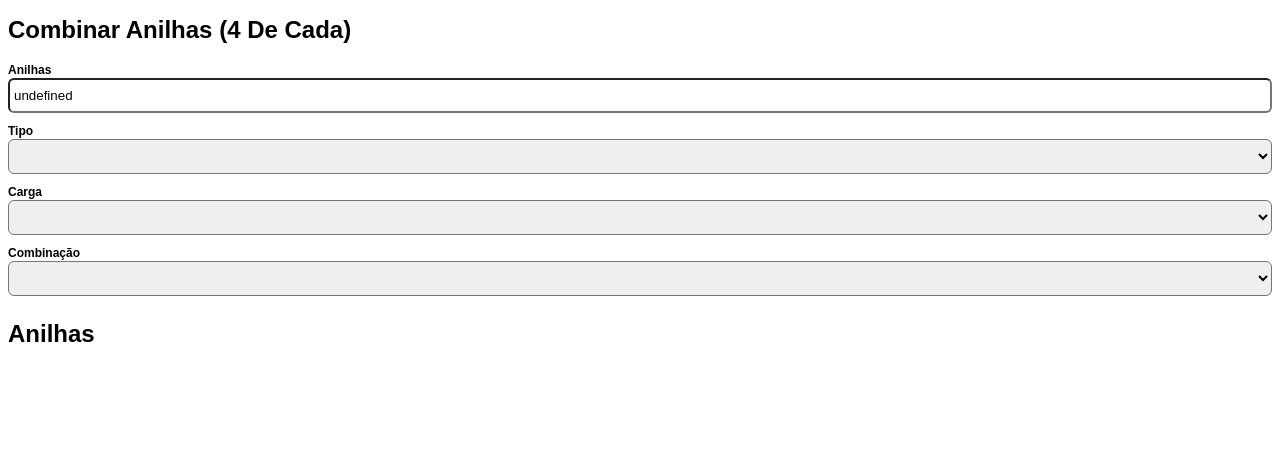
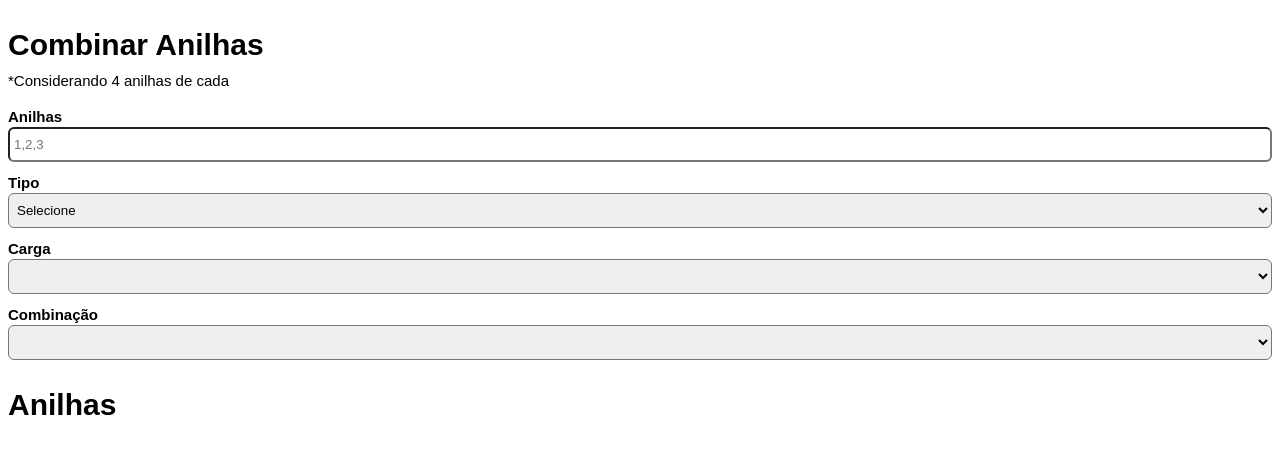
Before and after one commit to jonatasge/maromba, a website: page index.html in a window 1280 px wide. Drawn offline with Linux system fonts and the light colour scheme.

Commit message:
feat: many improvements

```diff
--- a/index.html
+++ b/index.html
@@ -1,9 +1,15 @@
 <!DOCTYPE html>
-<html>
+<html lang="pt-br">
   <head>
     <title>Maromba</title>
+
     <meta name="viewport" content="width=device-width, initial-scale=1.0" />
+    <meta name="description" content="Maromba">
+
+    <link rel="shortcut icon" href="assets/icon-256.png" type="image/x-icon">
     <link rel="stylesheet" href="style.css" />
+    <link rel="manifest" href="/manifest.json">
+
     <script type="text/javascript">
       if ("serviceWorker" in navigator) {
         navigator.serviceWorker.register("/sw.js").then(() => {
@@ -14,7 +20,8 @@
   </head>
 
   <body>
-    <h1 class="title">Combinar anilhas (4 de cada)</h1>
+    <h1 class="title">Combinar anilhas</h1>
+    <p class="caption">*Considerando 4 anilhas de cada</p>
 
     <div>
       <div class="field">
--- a/script.js
+++ b/script.js
@@ -69,7 +69,8 @@
 }
 
 function onCombinationChange(event) {
-  const weights = event.target.value.split("+").map(Number);
+  state.combination = event.target.value
+  const weights = state.combination.split("+").map(Number);
   printPreview({ type: state.type, weights });
 }
 
@@ -167,9 +168,11 @@
     Object.entries(storageState).forEach(
       ([key, value]) => (state[key] = value)
     );
+
+    ["weights", "type", "load", "combination"].forEach(
+      (id) => (document.getElementById(id).value = state[id])
+    );
+
+    printPreview({ type: state.type, weights: state.combination.split("+").map(Number) })
   }
-
-  ["weights", "type", "load", "combination"].forEach(
-    (id) => (document.getElementById(id).value = state[id])
-  );
 };
--- a/style.css
+++ b/style.css
@@ -4,14 +4,31 @@
   box-sizing: border-box;
 }
 
+html,
+body {
+  margin: 0;
+  padding: 0;
+}
+
+html {
+  font-size: 20px;
+}
+
 body {
   font-family: Arial, sans-serif;
+  padding: 8px;
 }
 
 .title {
   font-size: 1.5rem;
+  margin-bottom: 0.5rem;
   text-transform: capitalize;
   width: 100%;
+}
+
+.caption {
+  margin-top: 0;
+  font-size: 0.75rem;
 }
 
 .field {
@@ -25,7 +42,8 @@
   width: 100%;
 }
 
-.field input, .field select {
+.field input,
+.field select {
   border-radius: 6px;
   padding: 8px 4px;
   width: 100%;
@@ -34,7 +52,7 @@
 .flex {
   display: flex;
   flex-wrap: wrap;
-  gap: 32px;
+  gap: 16px;
 }
 
 #preview {
```
